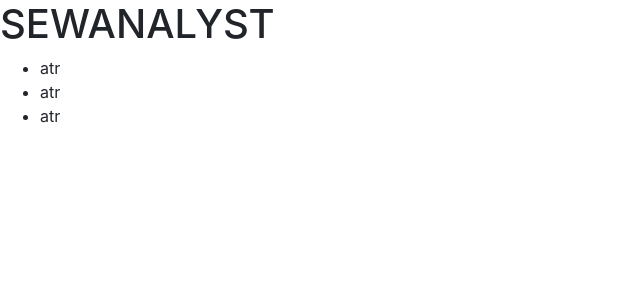
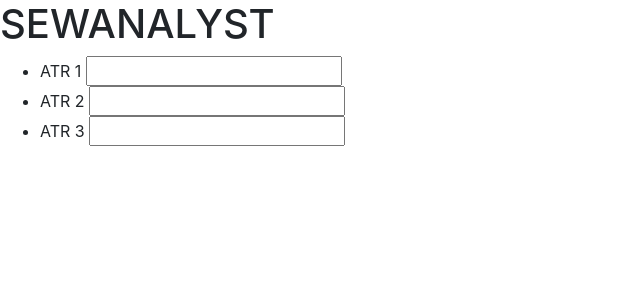
Before and after one commit to jbazel/SewAnalyst, a Flask app: page / in a window 1280 px wide. Shown: the top 300 px of the page, without its empty margins (0-640 px from the left). Run offline with Flask 2, Linux system fonts and the light colour scheme.

Commit message:
added forms to index page :)

```diff
--- a/templates/index.html
+++ b/templates/index.html
@@ -9,13 +9,22 @@
 <h1>SEWANALYST</h1>
 <ul>
     <li>
-        <form>atr</form>
+        <form>
+            ATR 1
+            <input type = "text">
+        </form>
     </li>
     <li>
-        <form>atr</form>
+        <form>
+            ATR 2
+            <input type = "text">
+        </form>
     </li>
     <li>
-        <form>atr</form>
+        <form>
+            ATR 3
+            <input type = "text">
+        </form>
     </li>
 </ul>
 
```
Also changed, not shown: main.py (+7 -5 lines).
